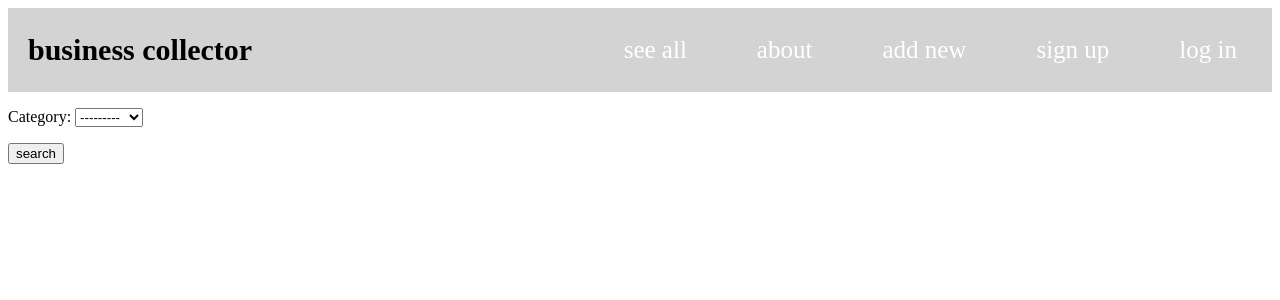
After one commit to nlimtung/shopTO, a Django app: page /category in a window 1280 px wide. The commit adds this page. Shown: the top 300 px of the page. Run offline with Django 4.2, Linux system fonts and the light colour scheme; data that the repository does not hold is empty; some web fonts are replaced.

Commit message:
add filter my category

```diff
--- a/businesscollector/settings.py
+++ b/businesscollector/settings.py
@@ -37,6 +37,8 @@ ALLOWED_HOSTS = []
 
 INSTALLED_APPS = [
     "main_app",
+    'django_filters',
+
     'django.contrib.admin',
     'django.contrib.auth',
     'django.contrib.contenttypes',
--- /dev/null
+++ b/main_app/filter.py
@@ -0,0 +1,11 @@
+
+from .models import Business
+
+import django_filters
+
+
+class BusinessFilter(django_filters.FilterSet):
+
+    class Meta:
+        model = Business
+        fields = ['category']
--- a/main_app/templates/base.html
+++ b/main_app/templates/base.html
@@ -21,14 +21,15 @@
         <a href = "{% url 'business_create' %}">add new</a>
         {% if user.is_authenticated %}
 
+            <a href ="{% url 'category'%}"> categories</a>
 
-            <div class="dropdown"> categories
+            <!-- <div class="dropdown"> categories
                     <div class="dropdown-content">
                         <a href="#">Link 1</a>
                         <a href="#">Link 2</a>
                         <a href="#">Link 3</a>
                     </div>
-            </div>
+            </div> -->
             <a href = ''> favourites?</a>
             <a href = ''> see your </br>business</a>
             <a href = ''>log out</a>
--- /dev/null
+++ b/main_app/templates/category.html
@@ -0,0 +1,33 @@
+{% extends 'base.html' %}
+{% block content %}
+
+
+ <form method="GET">
+{{category_filter.form.as_p}}
+<button type = 'submit'>search</button>
+ </form>
+
+
+
+
+
+
+{% for category in category_filter.qs %}
+<div>
+  {{category.name}}
+  {{category.address}}
+</div>
+
+
+{% endfor %}
+
+
+
+
+
+
+
+
+
+
+{%endblock%}
--- a/main_app/urls.py
+++ b/main_app/urls.py
@@ -8,4 +8,5 @@ urlpatterns =  [
     path('accounts/signup/', views.signup, name='signup'),
     path('business/', views.business_index, name='index'),
     path('business/create/', views.BusinessCreate.as_view(), name='business_create'),
+    path ('category', views.category, name = 'category')
 ]
--- a/main_app/views.py
+++ b/main_app/views.py
@@ -5,6 +5,8 @@ from django.contrib.auth.forms import UserCreationForm
 from django.contrib.auth.decorators import login_required
 from django.contrib.auth.mixins import LoginRequiredMixin
 from .models import Business
+from .filter import BusinessFilter
+
 
 
 from django.views.generic import CreateView
@@ -56,6 +58,12 @@ class BusinessCreate(CreateView):
   model = Business
   fields = '__all__'
 
+def category(request):
+    businesses = Business.objects.all()
+    category_filter = BusinessFilter(request.GET, queryset=businesses)
+    return render(request, 'category.html', {'businesses': businesses, 'category_filter': category_filter})
+
+
 #   # This inherited method is called when a
 #   # valid cat form is being submitted
 #   def form_valid(self, form):
```
Also changed, not shown: main_app/models.py (+9 -0 lines).
